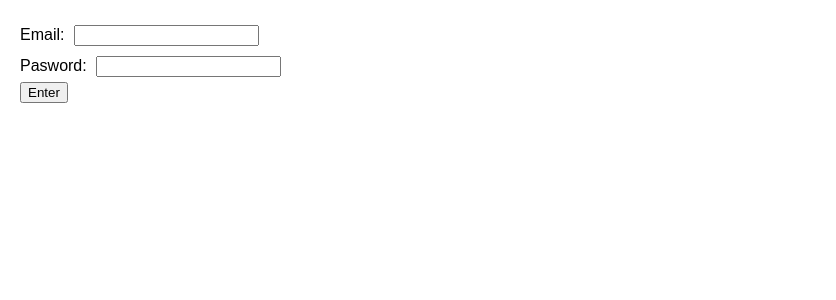
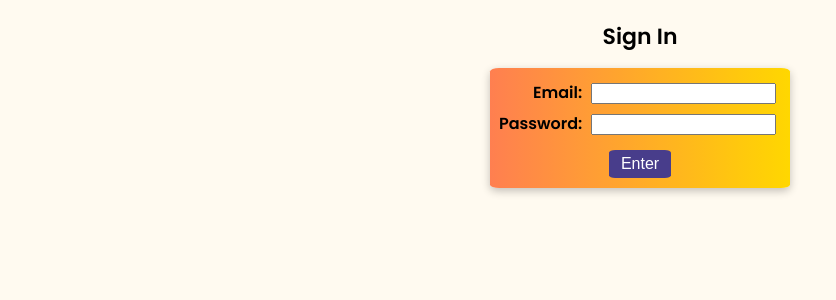
Before and after one commit to codeAdventureNow/LoginFormReact, a React (Create React App) app: page / in a window 1280 px wide. Shown: the top 300 px of the page, without its empty margins (0-836 px from the left). Built offline with nearby package versions, Linux system fonts and the light colour scheme.

Commit message:
added basic styling to the form, clear inputs aftersubmit

```diff
--- a/src/App.css
+++ b/src/App.css
@@ -1,11 +1,14 @@
+@import url('https://fonts.googleapis.com/css2?family=Poppins:wght@400;500;600&display=swap');
+
 * {
   box-sizing: border-box;
 }
 
 body {
-  font-family: sans-serif;
+  font-family: 'Poppins', sans-serif;
   margin: 20px;
   padding: 0;
+  background: #fffaf0;
 }
 
 h1 {
@@ -52,3 +55,45 @@ label {
 input {
   margin: 5px;
 }
+
+.wrapper {
+  display: flex;
+  flex-direction: column;
+  justify-content: center;
+  align-items: center;
+}
+
+.form {
+  display: flex;
+  flex-direction: column;
+  align-items: center;
+  background: linear-gradient(to right, #ff7f50, #ffd700);
+  /* background: #ff7f50; */
+  width: 300px;
+  border-radius: 3%;
+  box-shadow: rgba(0, 0, 0, 0.24) 0px 3px 8px;
+}
+
+.inputs {
+  display: flex;
+  flex-direction: column;
+  justify-content: center;
+  align-items: flex-end;
+  margin-top: 10px;
+}
+
+button {
+  background-color: #483d8b;
+  border: none;
+  color: white;
+  padding: 5px 12px;
+  text-align: center;
+  text-decoration: none;
+  display: inline-block;
+  font-size: 16px;
+  margin: 4px 2px;
+  cursor: pointer;
+
+  border-radius: 10%;
+  margin: 10px;
+}
--- a/src/App.js
+++ b/src/App.js
@@ -31,24 +31,38 @@ export default function MyForm() {
       setMessage('Your password must be more than 4 characters');
     } else {
       setMessage('You are registered!');
+      setEmail('');
+      setPassword('');
       console.log(email, password);
     }
   }
 
   return (
-    <div>
-      <form onSubmit={handleSubmit}>
+    <div className='wrapper'>
+      <h1>Sign In</h1>
+      <form className='form' onSubmit={handleSubmit}>
+        <div className='inputs'>
           <label>
-          Email:{' '}
+            <b>Email: </b>
             <input value={email} onChange={handleEmailChange} type='text' />
           </label>
           <label>
-          Pasword:{' '}
-          <input value={password} onChange={handlePasswordChange} type='text' />
+            <b> Password: </b>
+
+            <input
+              value={password}
+              onChange={handlePasswordChange}
+              type='text'
+            />
           </label>
+        </div>
+        <div className='button'>
           <button type='submit'>Enter</button>
+        </div>
       </form>
+      <div>
         <p> {message}</p>
+      </div>
     </div>
   );
 }
```
Lines whose indentation alone changed are shown as unchanged.
